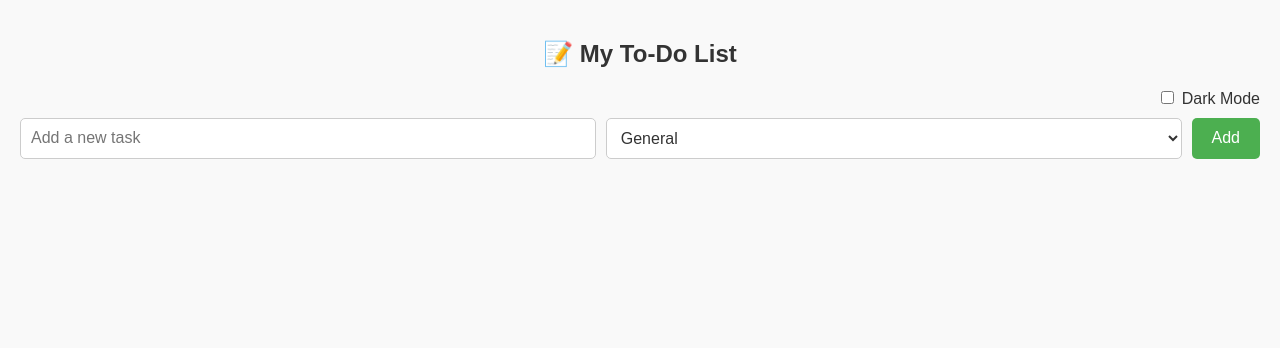
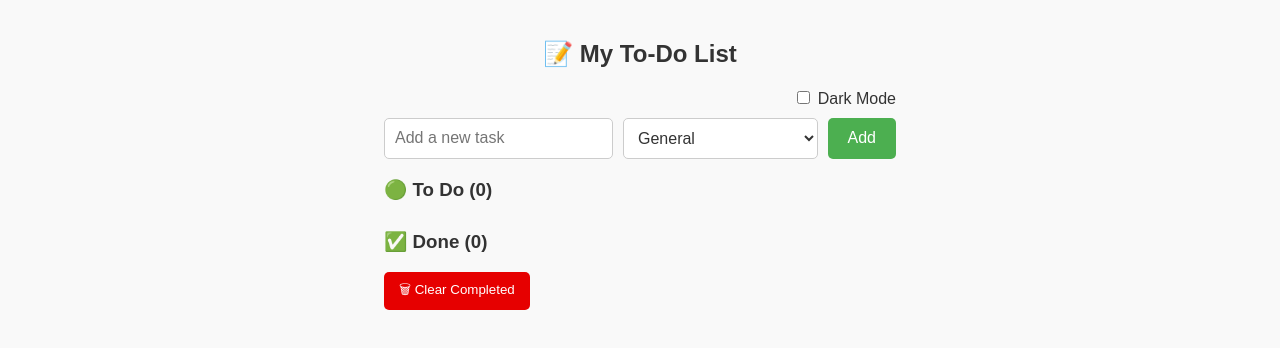
Before and after one commit to rjsnavarette03/to-do-list, a React (Create React App) app: page / in a window 1280 px wide. Shown: the top 348 px of the page. Built offline with nearby package versions, Linux system fonts and the light colour scheme.

Commit message:
group todo and done list

```diff
--- a/src/App.js
+++ b/src/App.js
@@ -19,7 +19,7 @@ function App() {
 
   const addTask = () => {
     if (task.trim() === '') return;
-    const time = new Date().toLocaleString();
+    const time = new Date().toISOString();
     setTodos([...todos, { text: task, done: false, time, category }]);
     setTask('');
     setCategory('General');
@@ -34,6 +34,17 @@ function App() {
   const deleteTask = (index) => {
     setTodos(todos.filter((_, i) => i !== index));
   };
+
+  const clearCompleted = () => {
+    const confirmClear = window.confirm('Clear all completed tasks?');
+    if (confirmClear) {
+      setTodos(todos.filter((todo) => !todo.done));
+    }
+  };
+
+  const sortedTodos = [...todos].sort((a, b) => new Date(b.time) - new Date(a.time));
+  const todoList = sortedTodos.filter((todo) => !todo.done);
+  const doneList = sortedTodos.filter((todo) => todo.done);
 
   return (
     <div className={`app-container ${darkMode ? 'dark' : 'light'}`}>
@@ -51,10 +62,25 @@ function App() {
       />
 
       <ul className="todo-list">
-        {todos.map((todo, index) => (
+        <h3>🟢 To Do ({todoList.length})</h3>
+        {todoList.map((todo, index) => (
           <TaskItem
             key={index}
-            index={index}
+            index={todos.indexOf(todo)}
+            todo={todo}
+            toggleDone={toggleDone}
+            deleteTask={deleteTask}
+          />
+        ))}
+
+        <h3 style={{ marginTop: 30 }}>✅ Done ({doneList.length})</h3>
+        <button className="clear-button" onClick={clearCompleted}>
+          🗑 Clear Completed
+        </button>
+        {doneList.map((todo, index) => (
+          <TaskItem
+            key={index}
+            index={todos.indexOf(todo)}
             todo={todo}
             toggleDone={toggleDone}
             deleteTask={deleteTask}
--- a/src/styles.css
+++ b/src/styles.css
@@ -6,7 +6,7 @@ body {
 
 .app-container {
     min-height: 100vh;
-    padding: 20px;
+    padding: 20px 30vw;
     box-shadow: 0 0 10px rgba(0, 0, 0, 0.1);
 }
 
@@ -114,3 +114,13 @@ body {
 .light .todo-item {
     background: #fff;
 }
+
+.clear-button {
+    background: #e60000;
+    color: white;
+    padding: 8px 15px;
+    border: none;
+    border-radius: 5px;
+    margin-bottom: 10px;
+    cursor: pointer;
+}
```
